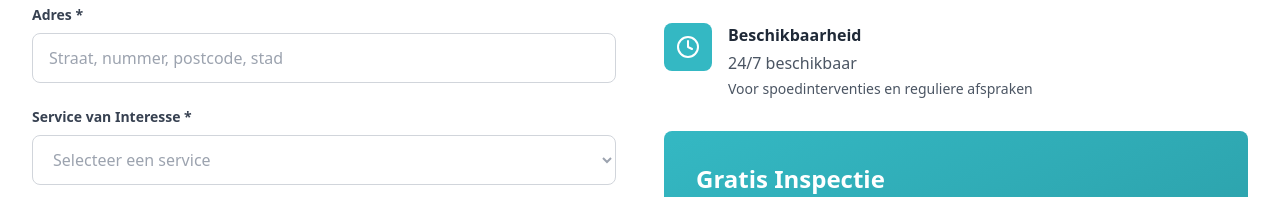
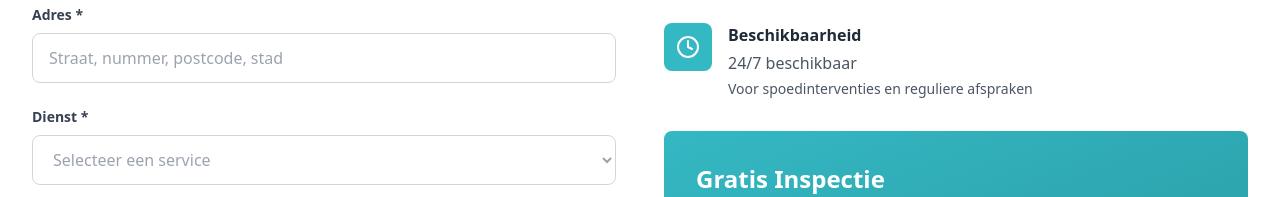
Before and after one commit to mo3aad2002/kustVochtBestrijding, a React (Vite) app: page /contact in a window 1280 px wide. Shown: the part 921-1118 px from the top of the page. Built offline with nearby package versions, Linux system fonts and the light colour scheme.

Commit message:
Updated Contact.tsx

```diff
--- a/src/pages/Contact.tsx
+++ b/src/pages/Contact.tsx
@@ -270,7 +270,7 @@ function ContactSection() {
 
               <div>
                 <label htmlFor="service" className="block text-sm font-semibold text-gray-700 mb-2">
-                  Service van Interesse *
+                  Dienst *
                 </label>
                 <select
                   id="service"
```
